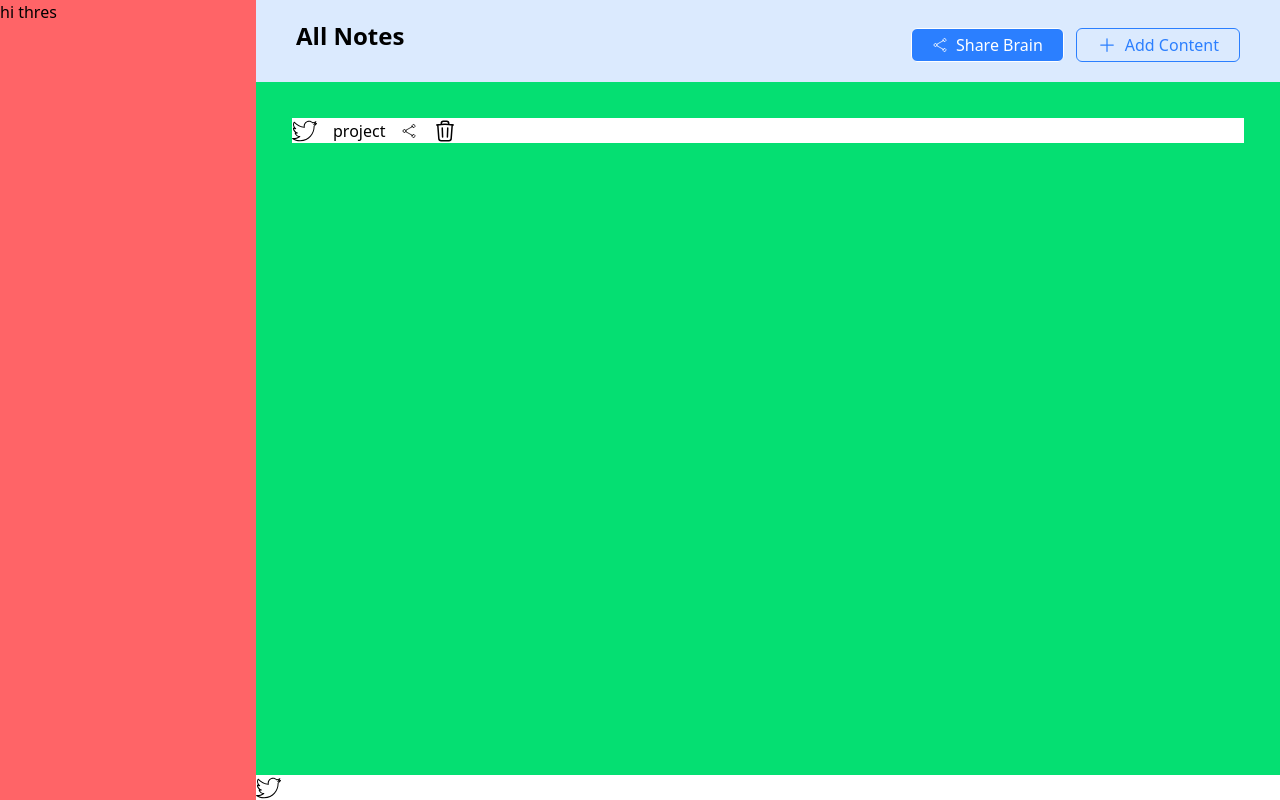
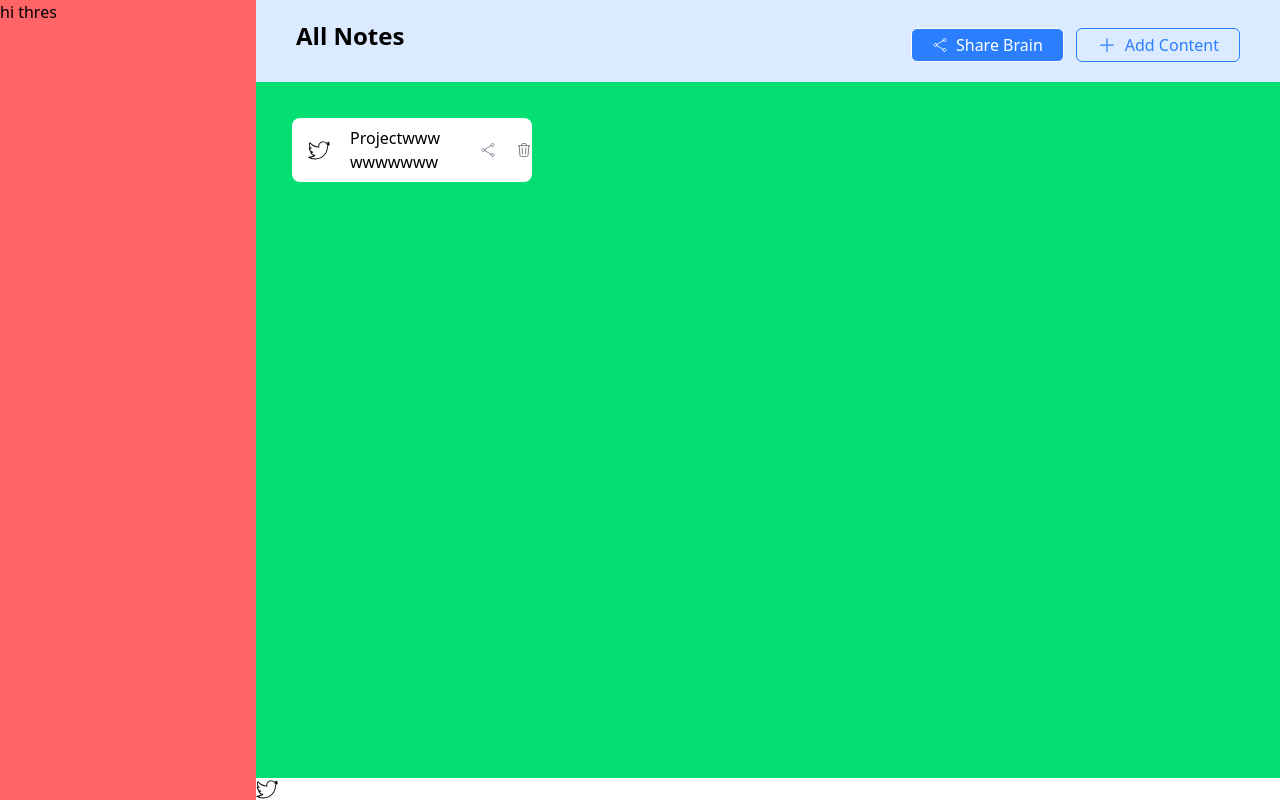
Before and after one commit to yashwankhade5/second-brain, a React (Vite) app in the folder second-brain-frontend/brainly-frontend/: page / in a window 1280 px wide. Built offline with nearby package versions, Linux system fonts and the light colour scheme.

Commit message:
title set on card

```diff
--- a/second-brain-frontend/brainly-frontend/src/components/MainContent.tsx
+++ b/second-brain-frontend/brainly-frontend/src/components/MainContent.tsx
@@ -4,7 +4,7 @@ import { Bird } from "../icons/bird";
 
 export function Main() {
     return <div className="flex-grow p-9 bg-green-400">
-    <Card title={"project"} type={"twitter"}/>
+    <Card title={"Projectwww wwwwwww"} type={"twitter"}/>
 
     </div>
 }
@@ -15,6 +15,6 @@ interface cardType{
 }
 function Card(param:cardType) {
     return <div>
-<div className="flex gap-4 items-center bg-white w-"><div>{<Bird/>}</div><div>{param.title}</div><div><Shareicon/></div><div>{<Dustbin/>}</div></div>
+<div className="flex gap-5  pl-4 rounded-lg items-center max-w-60 p-2 bg-white"><div>{<Bird/>}</div><div className="flex flex-wrap max-w-30">{param.title}</div><div className="text-gray-500 pl-5"><Shareicon/></div><div>{<Dustbin/>}</div></div>
     </div>
 }
--- a/second-brain-frontend/brainly-frontend/src/icons/Dustbin.tsx
+++ b/second-brain-frontend/brainly-frontend/src/icons/Dustbin.tsx
@@ -1,5 +1,5 @@
 export function Dustbin() {
-    return <svg xmlns="http://www.w3.org/2000/svg" fill="none" viewBox="0 0 24 24" strokeWidth="1.5" stroke="currentColor" className="size-6">
+    return <svg xmlns="http://www.w3.org/2000/svg" fill="none" viewBox="0 0 24 24" strokeWidth="1.5" stroke="grey" className="size-4 cursor-pointer">
     <path strokeLinecap="round" strokeLinejoin="round" d="m14.74 9-.346 9m-4.788 0L9.26 9m9.968-3.21c.342.052.682.107 1.022.166m-1.022-.165L18.16 19.673a2.25 2.25 0 0 1-2.244 2.077H8.084a2.25 2.25 0 0 1-2.244-2.077L4.772 5.79m14.456 0a48.108 48.108 0 0 0-3.478-.397m-12 .562c.34-.059.68-.114 1.022-.165m0 0a48.11 48.11 0 0 1 3.478-.397m7.5 0v-.916c0-1.18-.91-2.164-2.09-2.201a51.964 51.964 0 0 0-3.32 0c-1.18.037-2.09 1.022-2.09 2.201v.916m7.5 0a48.667 48.667 0 0 0-7.5 0" />
   </svg>
 
--- a/second-brain-frontend/brainly-frontend/src/icons/Share.tsx
+++ b/second-brain-frontend/brainly-frontend/src/icons/Share.tsx
@@ -1,7 +1,7 @@
 
 
 export function Shareicon() {
-    return <svg xmlns="http://www.w3.org/2000/svg" fill="none" viewBox="0 0 24 24" strokeWidth="1.2" stroke="currentColor" className="size-4">
+    return <svg xmlns="http://www.w3.org/2000/svg" fill="none" viewBox="0 0 24 24" strokeWidth="1.2" stroke="currentColor" className="size-4 cursor-pointer">
     <path strokeLinecap="round" strokeLinejoin="round" d="M7.217 10.907a2.25 2.25 0 1 0 0 2.186m0-2.186c.18.324.283.696.283 1.093s-.103.77-.283 1.093m0-2.186 9.566-5.314m-9.566 7.5 9.566 5.314m0 0a2.25 2.25 0 1 0 3.935 2.186 2.25 2.25 0 0 0-3.935-2.186Zm0-12.814a2.25 2.25 0 1 0 3.933-2.185 2.25 2.25 0 0 0-3.933 2.185Z" />
   </svg>
 
```
Also changed, not shown: second-brain-frontend/brainly-frontend/src/icons/Bird.tsx (+1 -1 lines).
